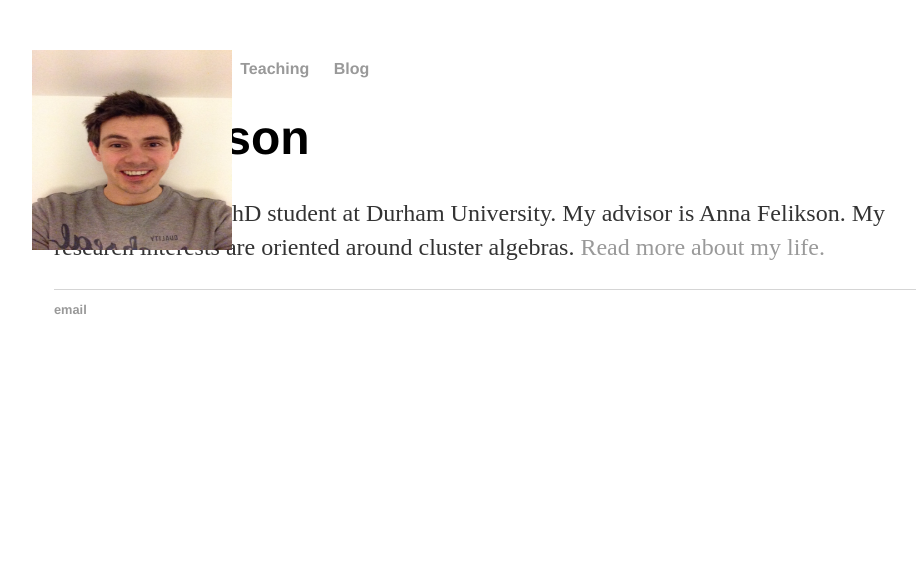
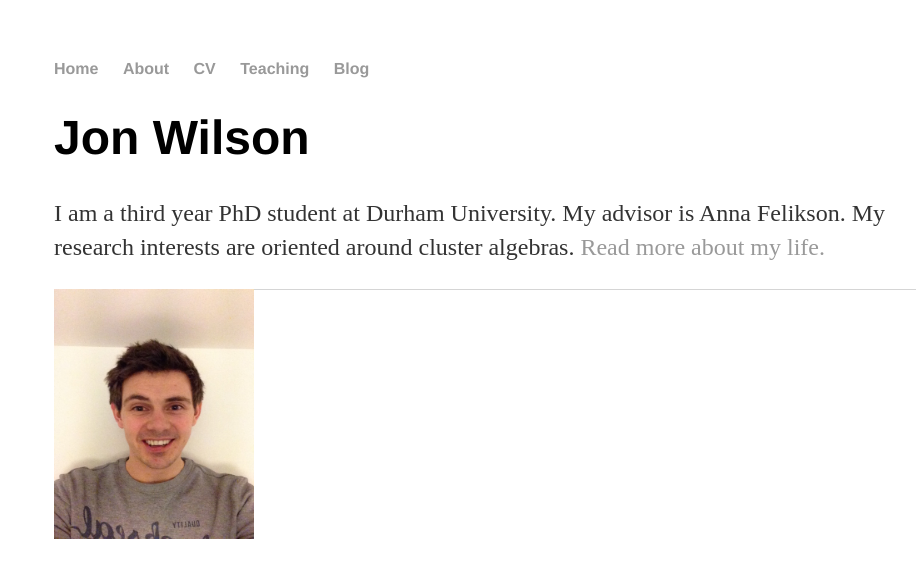
Before and after one commit to jon-m-wilson/jon-m-wilson.github.io, a Jekyll site: the page built from index.html, in a window 1280 px wide. Shown: the top 578 px of the page, without its empty margins (138-1054 px from the left). Built offline with Jekyll 4.4.1, drawn with Linux system fonts in a browser that asks for light colours.

Commit message:
Update index.html

```diff
--- a/index.html
+++ b/index.html
@@ -6,5 +6,5 @@ title: Jon Wilson
 	<h1>Jon Wilson</h1>
 	<p>I am a third year PhD student at Durham University. My advisor is Anna Felikson.
 	My research interests are oriented around cluster algebras. <a href="/about">Read more about my life.</a></p>
-	<IMG STYLE="position:absolute; TOP:50px; LEFT:170px; WIDTH:200px; HEIGHT:200px" src="photoofme.jpg" ALIGN=”left” />
+	<IMG STYLE="position:absolute; WIDTH:200px; HEIGHT:250px" src="photoofme.jpg" ALIGN=”left” />
 </div><!-- /.blurb -->
```
